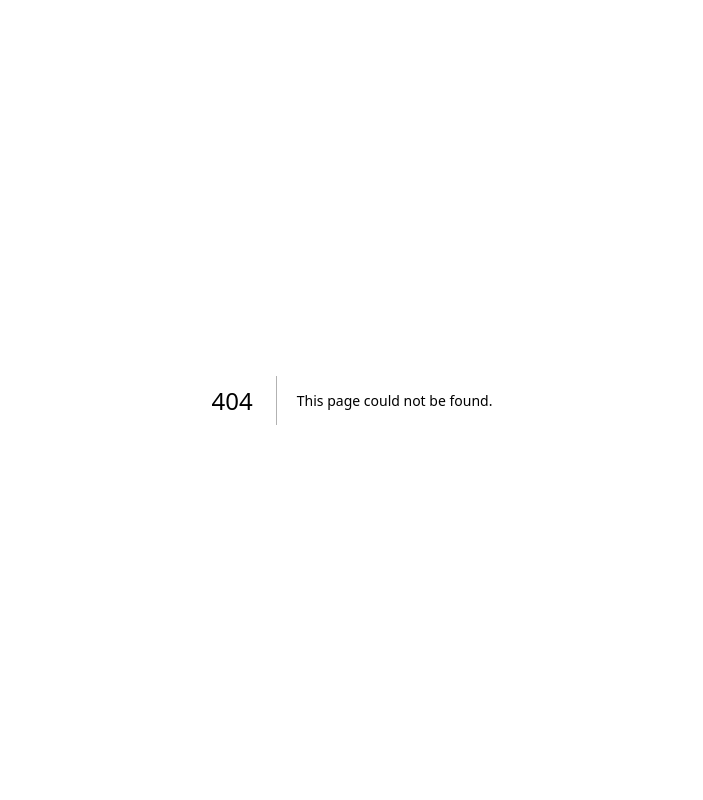
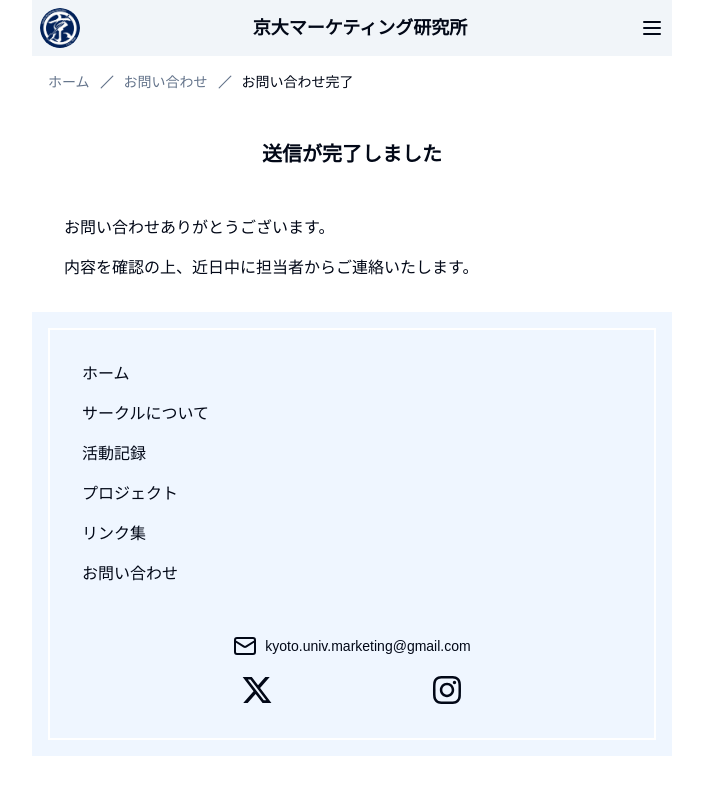
Before and after one commit to kyoto-univ-marketing/kyoto-univ-marketing-web, a Next.js app: page /contact/success in a window 1280 px wide. Before the commit this address had no page. Shown: the top 800 px of the page, without its empty margins (288-991 px from the left). Built offline with nearby package versions, Linux system fonts and the light colour scheme; a web font is replaced by a local one.

Commit message:
送信完了ページを実装

```diff
--- /dev/null
+++ b/src/app/(withHeader)/contact/success/page.tsx
@@ -0,0 +1,9 @@
+import { ContactSuccessPage } from '@/components/ContactSuccessPage/ContactSuccessPage'
+
+export default function Page() {
+    return (
+        <main>
+            <ContactSuccessPage />
+        </main>
+    )
+}
--- a/src/components/ContactForm/ContactForm.tsx
+++ b/src/components/ContactForm/ContactForm.tsx
@@ -54,24 +54,14 @@ const keyToLabel: Record<keyof ContactFormSchema, string> = {
     affiliation: 'ご所属(大学名、企業名、団体名)',
 } as const
 
-const onSubmit = async (value: ContactFormSchema) => {
-    return fetch('/api/contact', {
-        method: 'POST',
-        headers: {
-            'Content-Type': 'application/json',
-        },
-        body: JSON.stringify(value),
-    })
-}
-
 export const ContactForm: FC<ContactFormProps> = ({ ...props }) => {
     const form = useForm<ContactFormSchema>({
         resolver: zodResolver(contactFormSchema),
         defaultValues: {
             name: '',
+            affiliation: '',
             email: '',
             message: '',
-            affiliation: '',
         },
     })
     const [dialogOpen, setDialogOpen] = useState(false)
@@ -81,9 +71,17 @@ export const ContactForm: FC<ContactFormProps> = ({ ...props }) => {
 
     const handleConfirm = async () => {
         setDisabled(true)
-        const values = contactFormSchema.parse(form.getValues())
-        onSubmit(values)
-            .then(() => {
+        fetch('/api/contact', {
+            method: 'POST',
+            headers: {
+                'Content-Type': 'application/json',
+            },
+            body: JSON.stringify(form.getValues()),
+        })
+            .then((res) => {
+                if (!res.ok) {
+                    throw new Error('送信に失敗しました')
+                }
                 // 成功時は、成功ページに移動
                 router.push('/contact/success')
             })
--- a/src/components/ContactPage/ContactPage.tsx
+++ b/src/components/ContactPage/ContactPage.tsx
@@ -5,9 +5,10 @@ import { ContactForm } from '../ContactForm/ContactForm'
 
 export interface ContactPageProps {}
 
+/** お問い合わせページ */
 export const ContactPage: FC<ContactPageProps> = ({ ...props }) => {
     return (
-        <div>
+        <>
             <div className='p-4'>
                 <BreadCrumb items={[{ label: 'ホーム', href: '/' }, { label: 'お問い合わせ' }]} />
             </div>
@@ -34,6 +35,6 @@ export const ContactPage: FC<ContactPageProps> = ({ ...props }) => {
                     </div>
                 </div>
             </div>
-        </div>
+        </>
     )
 }
--- /dev/null
+++ b/src/components/ContactSuccessPage/ContactSuccessPage.tsx
@@ -0,0 +1,29 @@
+import { FC } from 'react'
+
+import { BreadCrumb } from '../BreadCrumb/BreadCrumb'
+
+export interface ContactSuccessPageProps {}
+
+/** お問い合わせ成功ページ */
+export const ContactSuccessPage: FC<ContactSuccessPageProps> = ({ ...props }) => {
+    return (
+        <>
+            <div className='p-4'>
+                <BreadCrumb
+                    items={[
+                        { label: 'ホーム', href: '/' },
+                        { label: 'お問い合わせ', href: '/contact' },
+                        { label: 'お問い合わせ完了' },
+                    ]}
+                />
+            </div>
+            <div className='p-8'>
+                <h1 className='mb-12 text-center text-xl font-bold'>送信が完了しました</h1>
+                <div className='space-y-4'>
+                    <p>お問い合わせありがとうございます。</p>
+                    <p>内容を確認の上、近日中に担当者からご連絡いたします。</p>
+                </div>
+            </div>
+        </>
+    )
+}
```
Also changed, not shown: 1 other file (tests, documents, lock files or other folders).
